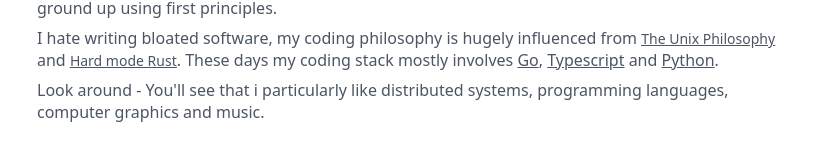
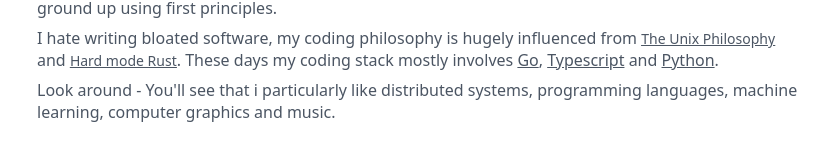
Before and after one commit to prudhvideep/dev-portfolio, a React (Vite) app: page / in a window 1280 px wide. Shown: the part 462-630 px from the top of the page, without its empty margins (219-1047 px from the left). Built offline with nearby package versions, Linux system fonts and the light colour scheme.

Commit message:
Updated the bio

```diff
--- a/src/pages/About.tsx
+++ b/src/pages/About.tsx
@@ -90,7 +90,7 @@
       <p className="mt-2 text-gray-600">
         Look around - You'll see that i particularly like{" "}
         <span className="font-medium">
-          distributed systems, programming languages, computer graphics
+          distributed systems, programming languages, machine learning, computer graphics
         </span>{" "}
         and <span className="font-medium">music.</span>
       </p>
```
